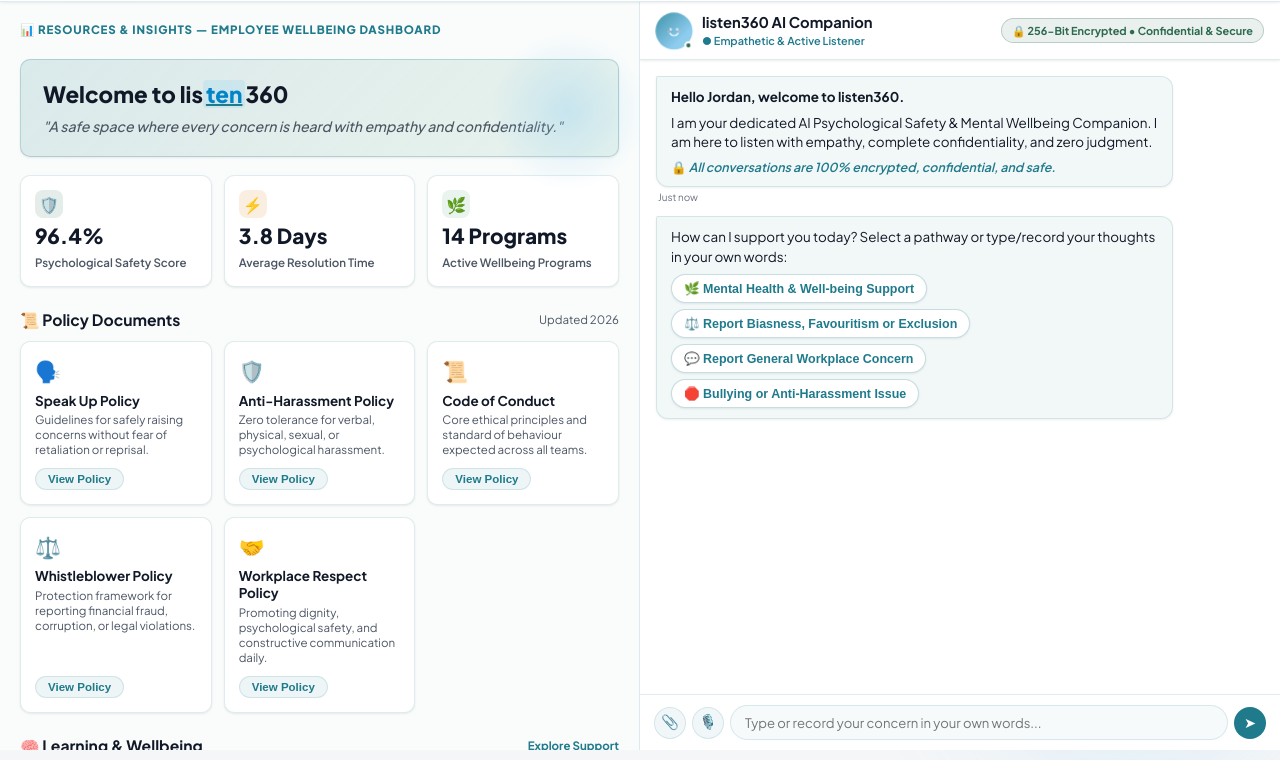
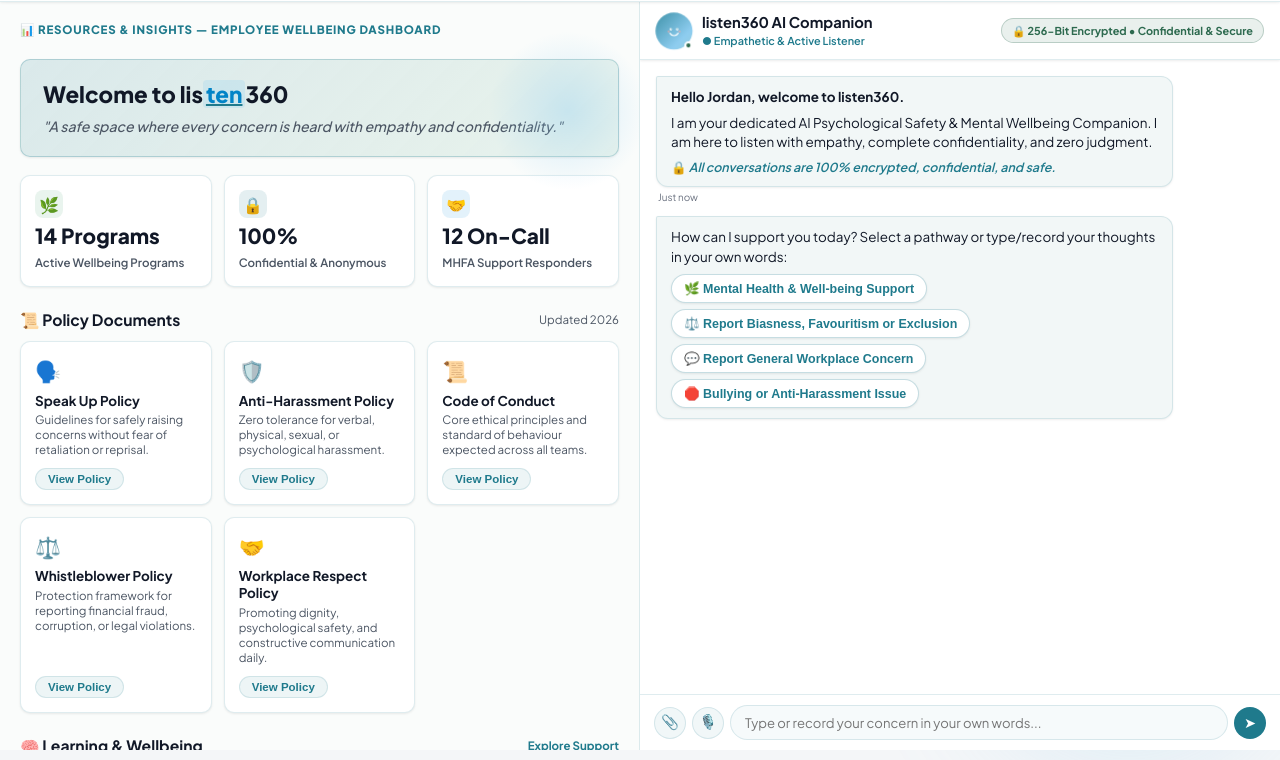
Before and after one commit to samaxj51/Antigravity_Hack-v1, a plain HTML site: page index.html in a window 1280 px wide. Shown: the part 50-810 px from the top of the page. Drawn offline with Linux system fonts and the light colour scheme.

Commit message:
feat(ui): replace score metrics with generic wellbeing and support cards on left panel

```diff
--- a/css/style.css
+++ b/css/style.css
@@ -421,9 +421,9 @@
   font-size: 1rem;
 }
 
-.metric-icon-box.safety { background: rgba(45, 106, 79, 0.12); color: var(--color-success); }
-.metric-icon-box.time { background: rgba(217, 119, 6, 0.12); color: var(--color-warning); }
 .metric-icon-box.programs { background: rgba(168, 213, 186, 0.25); color: var(--primary-teal); }
+.metric-icon-box.confidential { background: rgba(31, 122, 140, 0.12); color: var(--primary-teal); }
+.metric-icon-box.mhfa { background: rgba(142, 205, 240, 0.25); color: var(--primary-teal-dark); }
 
 .metric-value {
   font-family: var(--font-heading);
--- a/index.html
+++ b/index.html
@@ -95,22 +95,22 @@
           </p>
         </div>
 
-        <!-- 3 ANIMATED METRICS CARDS -->
+        <!-- 3 ANIMATED METRICS CARDS (WELLBEING & SUPPORT) -->
         <div class="metrics-grid">
-          <div class="metric-card">
-            <div class="metric-icon-box safety" aria-hidden="true">🛡️</div>
-            <div id="metricValSafety" class="metric-value">96.4%</div>
-            <div class="metric-label">Psychological Safety Score</div>
-          </div>
-          <div class="metric-card">
-            <div class="metric-icon-box time" aria-hidden="true">⚡</div>
-            <div id="metricValTime" class="metric-value">3.8 Days</div>
-            <div class="metric-label">Average Resolution Time</div>
-          </div>
           <div class="metric-card">
             <div class="metric-icon-box programs" aria-hidden="true">🌿</div>
             <div id="metricValPrograms" class="metric-value">14</div>
             <div class="metric-label">Active Wellbeing Programs</div>
+          </div>
+          <div class="metric-card">
+            <div class="metric-icon-box confidential" aria-hidden="true">🔒</div>
+            <div id="metricValConfidential" class="metric-value">100%</div>
+            <div class="metric-label">Confidential & Anonymous</div>
+          </div>
+          <div class="metric-card">
+            <div class="metric-icon-box mhfa" aria-hidden="true">🤝</div>
+            <div id="metricValContacts" class="metric-value">12</div>
+            <div class="metric-label">MHFA Support Responders</div>
           </div>
         </div>
 
--- a/js/app.js
+++ b/js/app.js
@@ -32,9 +32,9 @@
     };
 
     setTimeout(() => {
-      animateVal("metricValSafety", 0, 96.4, 1400, "%");
-      animateVal("metricValTime", 0, 3.8, 1000, " Days");
       animateVal("metricValPrograms", 0, 14, 800, " Programs");
+      animateVal("metricValConfidential", 0, 100, 1000, "%");
+      animateVal("metricValContacts", 0, 12, 1200, " On-Call");
     }, 200);
   },
 
```
